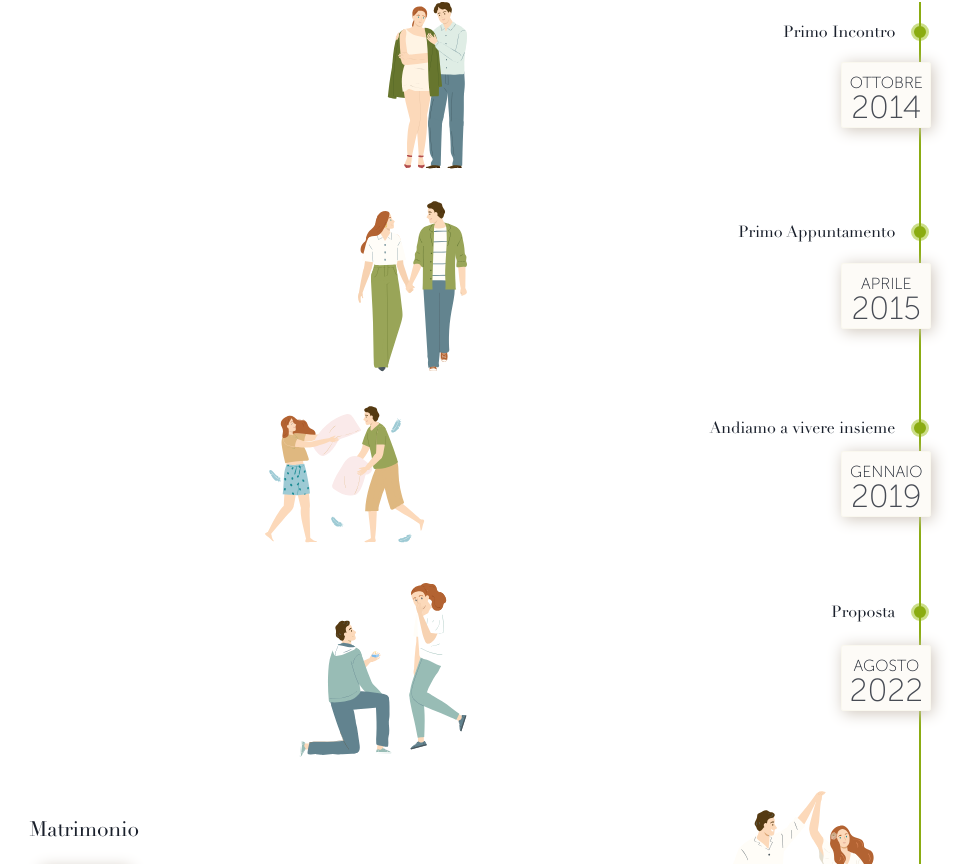
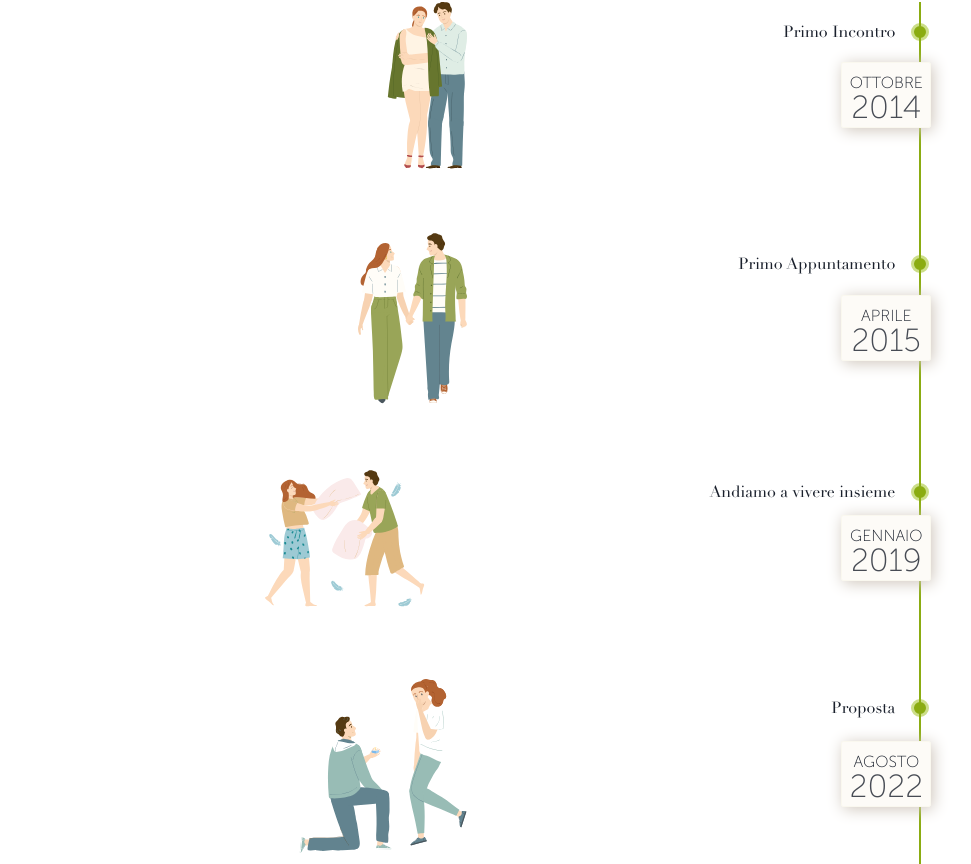
Before and after one commit to Chelsearoseeify/wedding-website, a Next.js app: page / in a window 1280 px wide. Shown: the part 936-1800 px from the top of the page, without its empty margins (154-1125 px from the left). Built offline with nearby package versions, Linux system fonts and the light colour scheme.

Commit message:
distance between timeline elements

```diff
--- a/modules/TimelineCard/TimelineCard.module.scss
+++ b/modules/TimelineCard/TimelineCard.module.scss
@@ -8,6 +8,7 @@ $timeline-color: #67762e;
 	grid-template-columns: 50% 35% 20px;
 	width: 95%;
 	column-gap: 1rem;
+	margin-bottom: 2rem;
 }
 
 .wedding_container {
@@ -93,7 +94,7 @@ $timeline-color: #67762e;
 		content: '';
 		background-color: #8bac12;
 		position: absolute;
-		height: 220px;
+		height: 250px;
 		width: 2px;
 		top: 0;
 		right: 10px;
```
